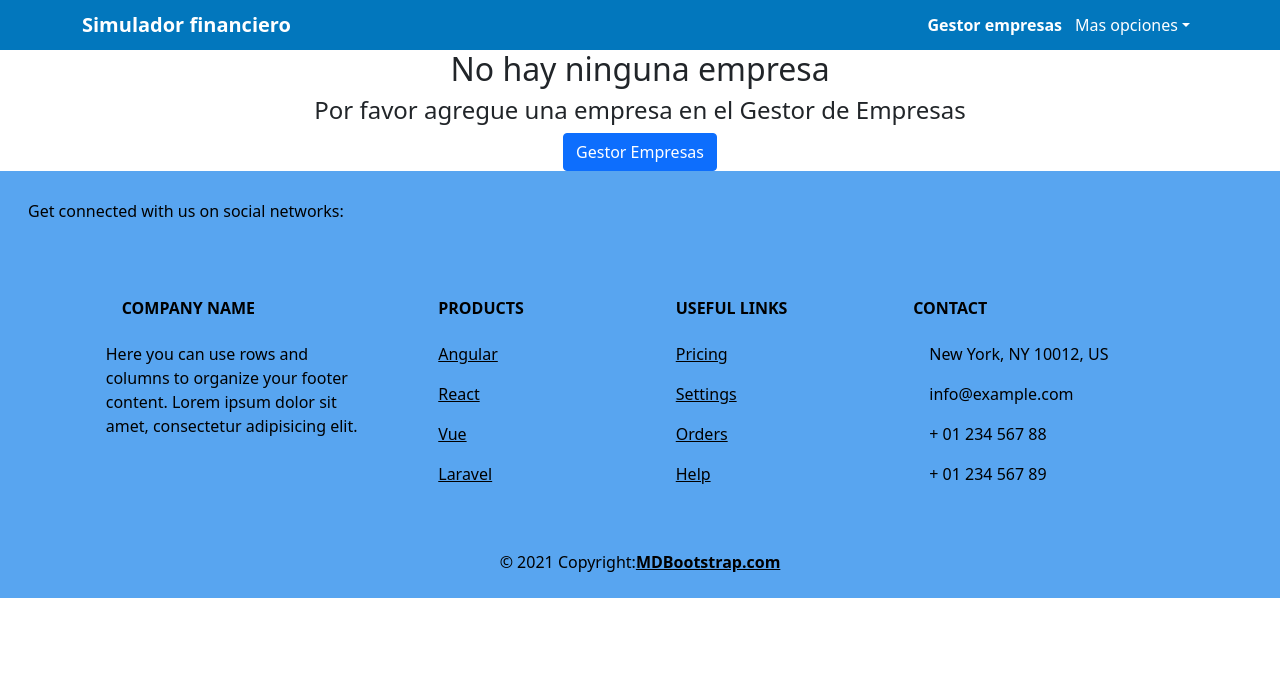
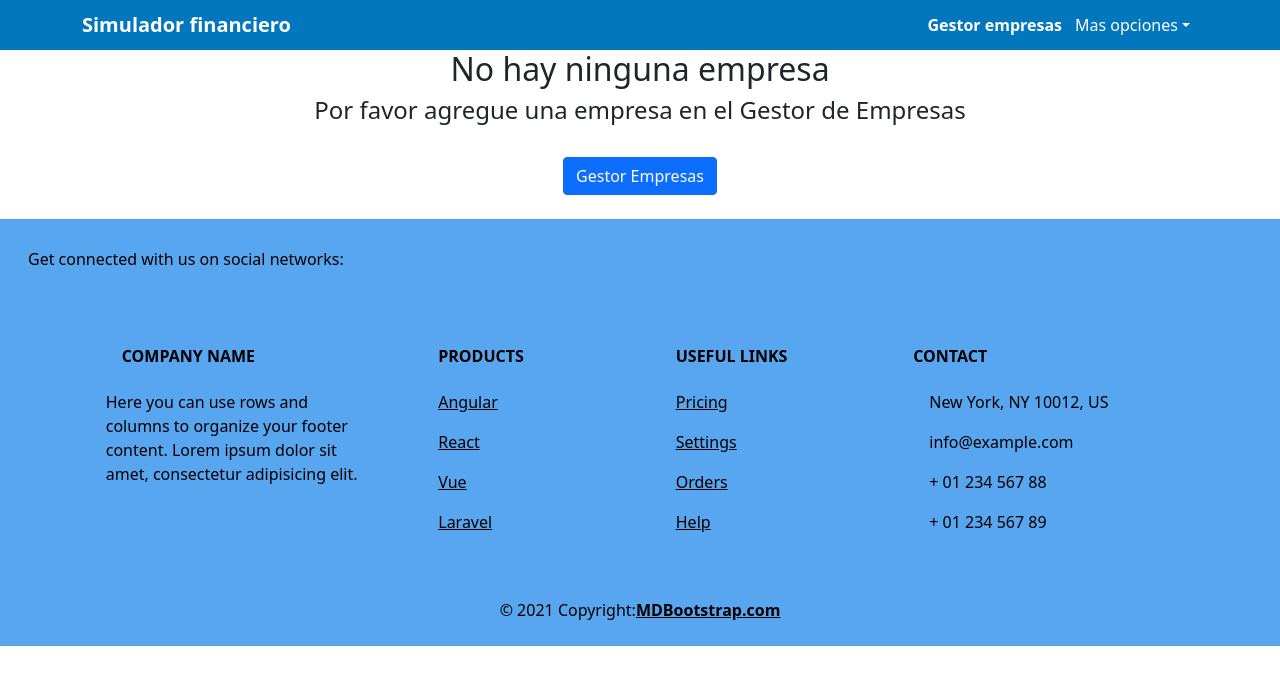
Before and after one commit to alfatlaloc/Simuladores, a React (Create React App) app: page /unaempresa in a window 1280 px wide. Shown: the top 684 px of the page. Built offline with nearby package versions, Linux system fonts and the light colour scheme.

Commit message:
No se que es

```diff
--- a/src/Components/Simulador/UnaEmpresa.tsx
+++ b/src/Components/Simulador/UnaEmpresa.tsx
@@ -1,5 +1,5 @@
 import { useEffect, useState } from "react";
-import { Form,Button } from "react-bootstrap";
+import { Form, Button } from "react-bootstrap";
 import { useSelector } from "react-redux";
 import { useHistory } from "react-router";
 import { EmpresaState } from "../../Redux/types";
@@ -98,7 +98,15 @@ const UnaEmpresa = () => {
     <div className="pagina">
       <h2>No hay ninguna empresa</h2>
       <h4>Por favor agregue una empresa en el Gestor de Empresas</h4>
-      <Button onClick={()=> {history.push("/simulador")}}> Gestor Empresas</Button>
+      <Button
+        className="m-4"
+        onClick={() => {
+          history.push("/simulador");
+        }}
+      >
+        {" "}
+        Gestor Empresas
+      </Button>
     </div>
   );
 };
```
